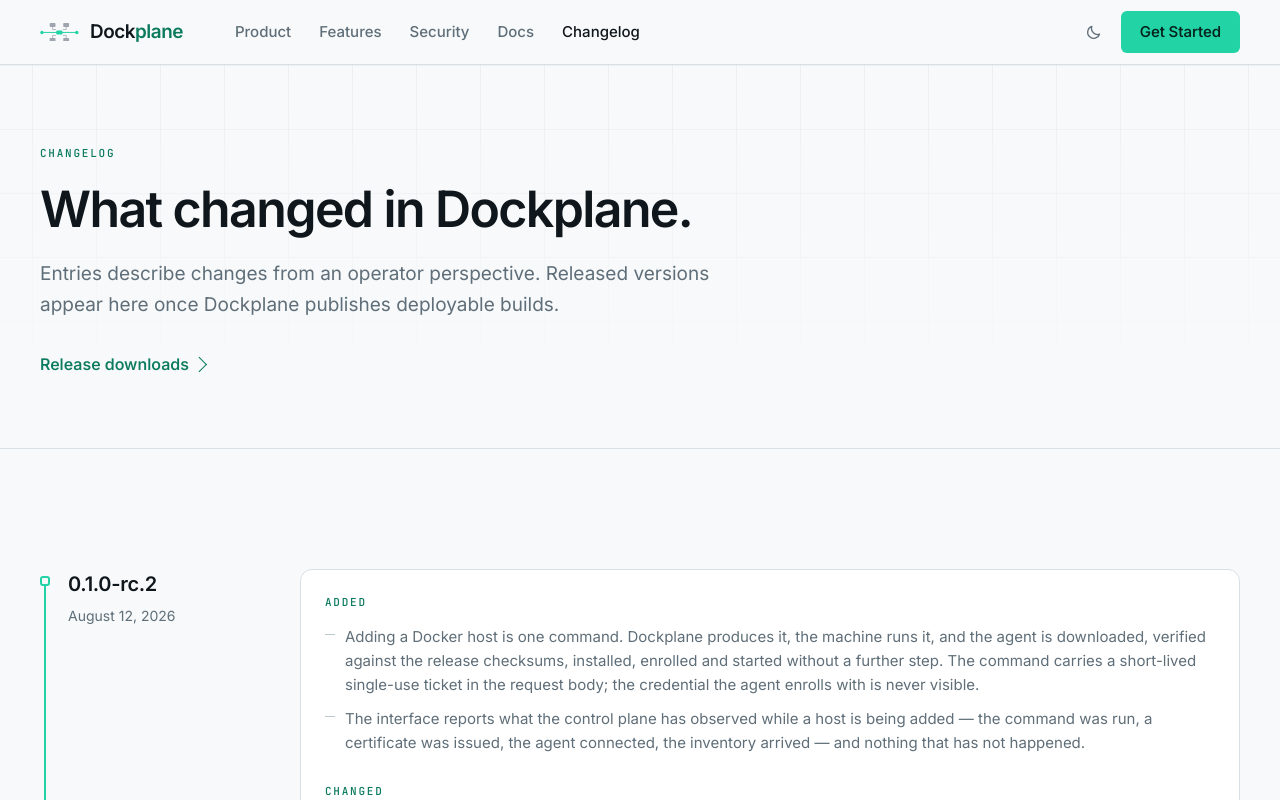
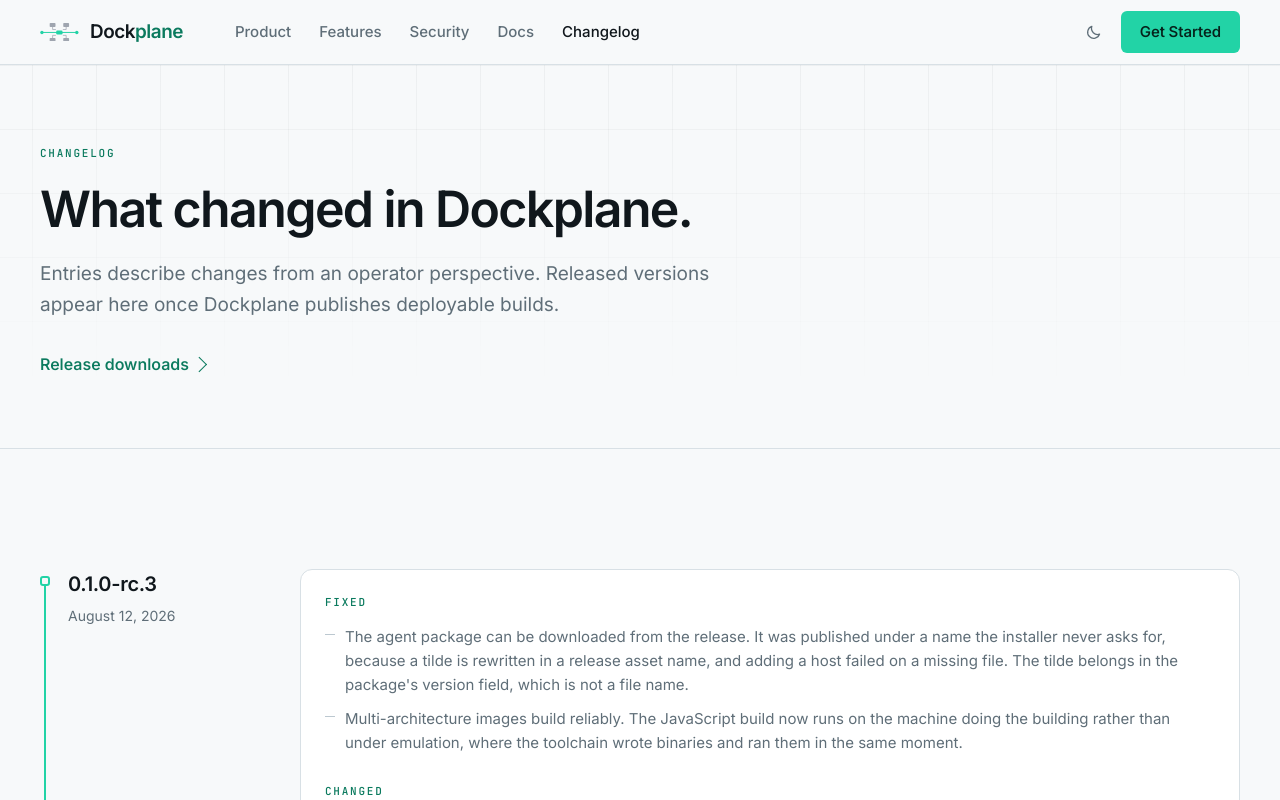
Before and after one commit to Dockplanee/dockplane, an Angular app in the folder website/: page /changelog in a window 1280 px wide. Shown: the top 800 px of the page. Built offline with nearby package versions, Linux system fonts and the light colour scheme.

Commit message:
docs(release): notes for 0.1.0-rc.3

```diff
--- a/website/src/app/pages/changelog/changelog.data.ts
+++ b/website/src/app/pages/changelog/changelog.data.ts
@@ -2,6 +2,25 @@
 import { ChangelogRelease } from './changelog-entries';
 
 export const CHANGELOG: readonly ChangelogRelease[] = [
+  {
+    version: '0.1.0-rc.3',
+    date: '2026-08-12',
+    changes: [
+      {
+        type: 'Fixed',
+        items: [
+          'The agent package can be downloaded from the release. It was published under a name the installer never asks for, because a tilde is rewritten in a release asset name, and adding a host failed on a missing file. The tilde belongs in the package\'s version field, which is not a file name.',
+          'Multi-architecture images build reliably. The JavaScript build now runs on the machine doing the building rather than under emulation, where the toolchain wrote binaries and ran them in the same moment.',
+        ],
+      },
+      {
+        type: 'Changed',
+        items: [
+          'A release is created as a draft and published only after its assets have been fetched back from the release and checked against what was built, including the published checksum file and the version each package declares.',
+        ],
+      },
+    ],
+  },
   {
     version: '0.1.0-rc.2',
     date: '2026-08-12',
```
Also changed, not shown: 3 other files (tests, documents, lock files or other folders).
